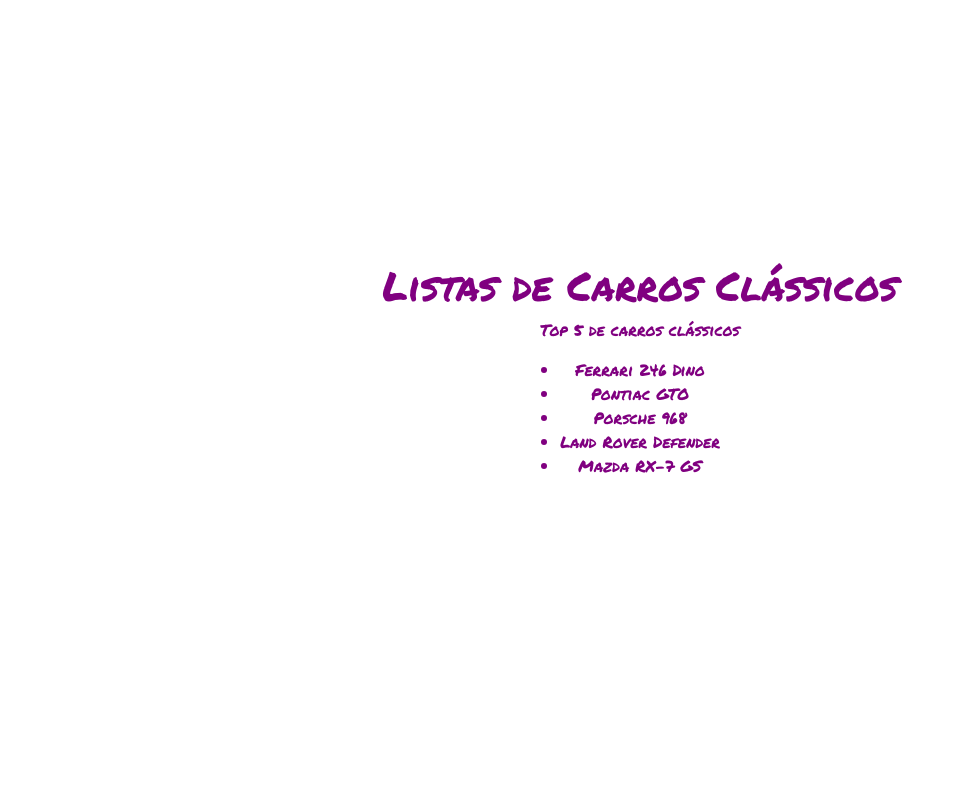
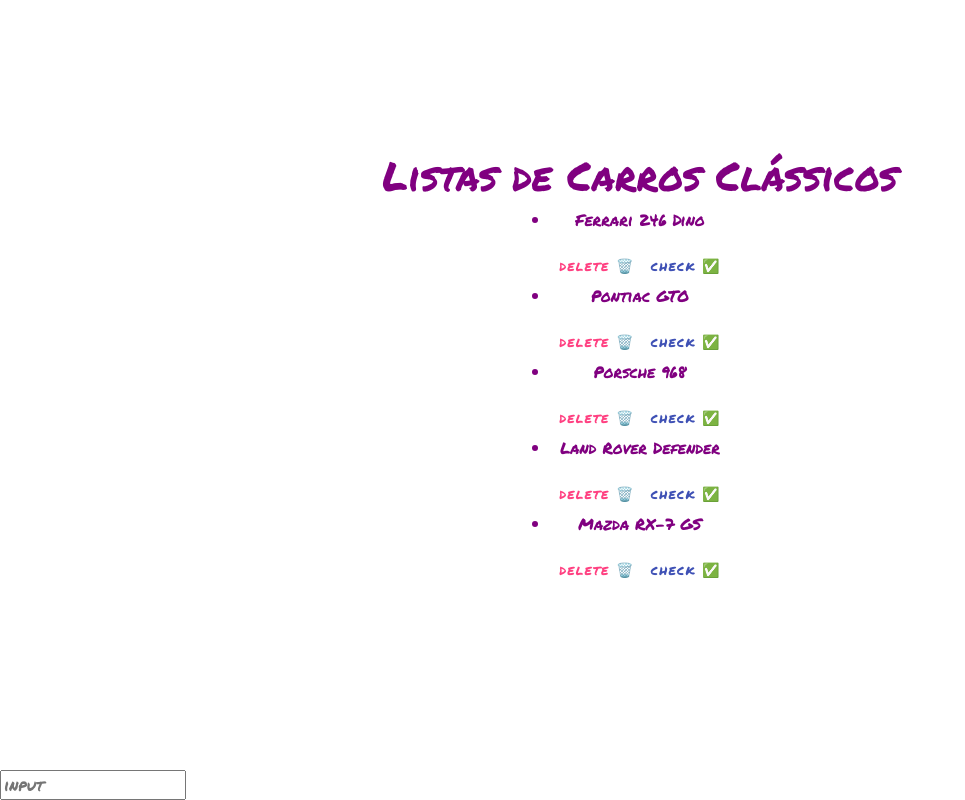
Before and after one commit to RGB-Keys/FrameworkAv2, an Angular app in the folder projeto_final_garrido/: page /lista in a window 1280 px wide. Shown: the part 254-1054 px from the top of the page, without its empty margins (0-965 px from the left). Before the commit the page ends 1024 px from the top, so only its background shows below. Built offline with nearby package versions, Linux system fonts and the light colour scheme; a web font is replaced by a local one.

Commit message:
Made 3° question

```diff
--- a/projeto_final_garrido/src/app/list-items/list-items.component.html
+++ b/projeto_final_garrido/src/app/list-items/list-items.component.html
@@ -1,7 +1,12 @@
 <div class="container">
     <h1>Listas de Carros Clássicos</h1>
-<p>Top 5 de carros clássicos</p>
+
 <ul class="list-group">
-    <li *ngFor="let carro of car">{{ carro }}</li>
+    <li *ngFor="let carro of car; index as i">
+        <p [ngStyle]="{'color': this.marked.indexOf(i) !=-1 ? 'yellow': 'purple'}">{{ carro }}</p>
+        <button mat-button color="accent" type="button" (click)="delete(i)">delete 🗑️</button>
+        <button mat-button color="primary" type="button" (click)="done(i)">check ✅</button>
+    </li>
 </ul>
 </div>
+<input [maxLength]="100" type="text" placeholder="input" [(ngModel)]="valor" (keyup.enter)="add()">
--- a/projeto_final_garrido/src/app/list-items/list-items.component.ts
+++ b/projeto_final_garrido/src/app/list-items/list-items.component.ts
@@ -1,5 +1,6 @@
 import { Component, Input } from '@angular/core';
 import { CommonModule } from '@angular/common';
+
 
 @Component({
   selector: 'app-list-items',
@@ -7,7 +8,24 @@
   styleUrls: ['./list-items.component.css']
 })
 export class ListItemsComponent {
+  marked:number[]=[]
+  valor:string=''
 
   car: string[] = ["Ferrari 246 Dino", "Pontiac GTO", "Porsche 968", "Land Rover Defender", "Mazda RX-7 GS"];
-
+  delete(index:number){
+    this.car.splice(index,1)
+    let presence = this.marked.indexOf(index)
+    if(presence!=-1){
+      this.marked.splice(presence,1)
+    }
+  }
+  done(index:number){
+    let presence = this.marked.indexOf(index)
+    if(presence===-1){
+      this.marked.push(index)
+    }
+  }
+  add(){
+    this.car.push(this.valor)
+  }
 }
```
